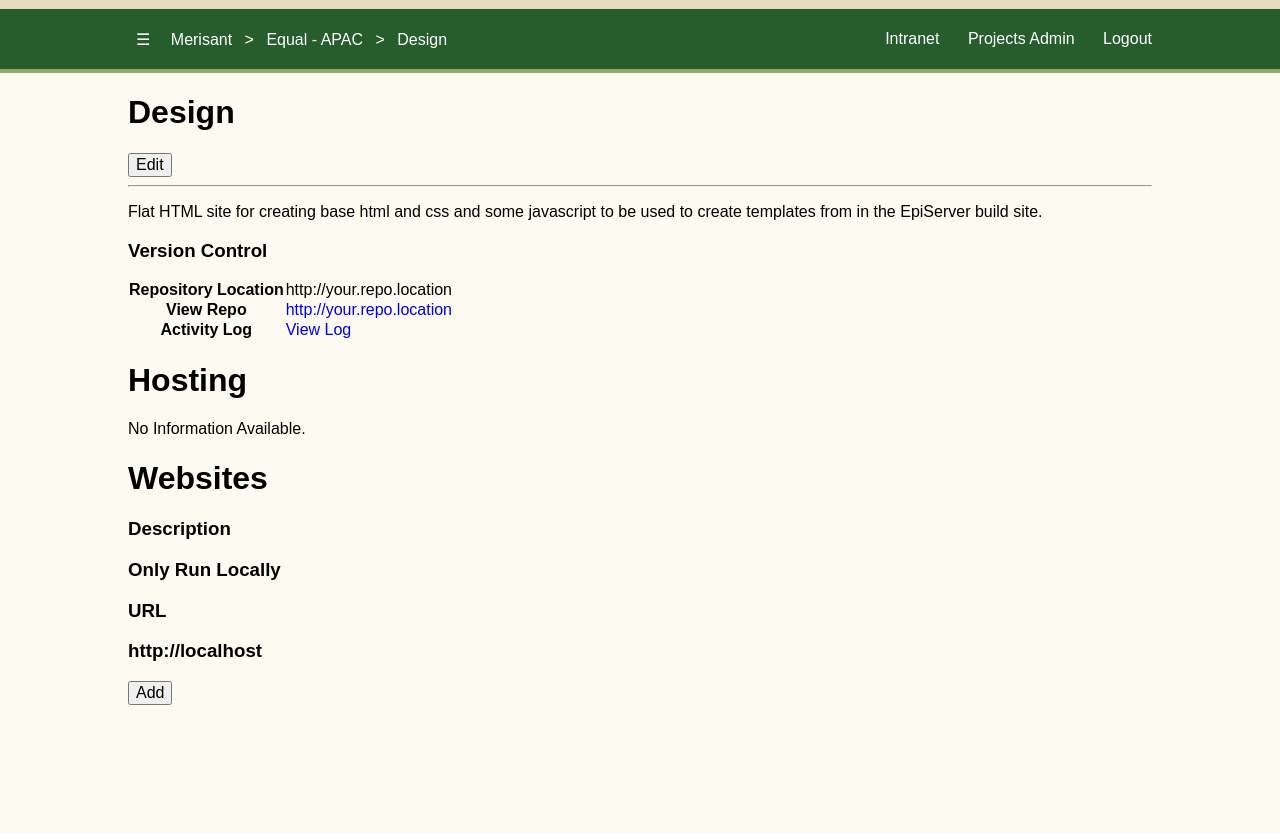
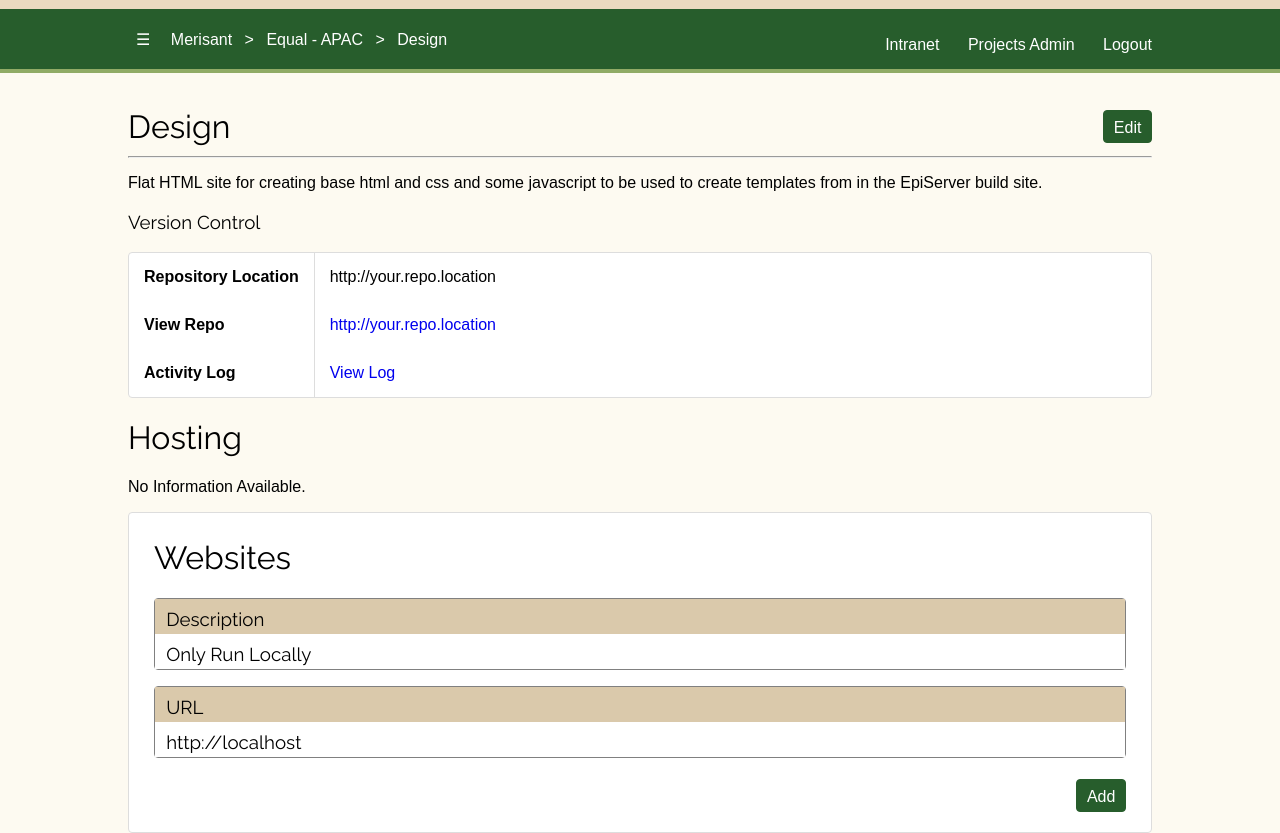
Before and after one commit to DeveloperAlan/orchard-test, a plain HTML site: page index.html in a window 1280 px wide. Shown: the part 84-917 px from the top of the page. Before the commit the page ends 800 px from the top, so only its background shows below. Drawn offline with Linux system fonts and the light colour scheme.

Commit message:
accordian works and css, need to add toggleclass and val for the menu on header

```diff
--- a/css/push.css
+++ b/css/push.css
@@ -22,10 +22,10 @@
 /* Orientation-dependent styles for the content of the menu */
 
 .cbp-spmenu-vertical {
-	width: 240px;
+	width: 300px;
 	height: 100%;
 	top: 156px;
-	padding: 30px;
+	padding: 2em;
 }
 
 .cbp-spmenu-vertical a {
@@ -62,21 +62,21 @@
 }
 
 .cbp-spmenu-push-toright {
-	left: 240px;
+	left: 300px;
 }
 
 .cbp-spmenu-push-toleft {
-	left: -240px;
+	left: -300px;
 }
 
 /* Vertical menu that slides from the left or right */
 
 .cbp-spmenu-left {
-	left: -240px;
+	left: -300px;
 }
 
 .cbp-spmenu-right {
-	right: -240px;
+	right: -300px;
 }
 
 .cbp-spmenu-left.cbp-spmenu-open {
@@ -88,6 +88,14 @@
 
 .cbp-spmenu-right.cbp-spmenu-open {
 	right: 0px;
+}
+
+.cbp-spmenu li {
+	display: block;
+}
+
+.accordian-first li:not(:first-child) {
+	padding-top: 1em;
 }
 
 /* Transitions */
--- a/css/styles.css
+++ b/css/styles.css
@@ -6,7 +6,7 @@ Developer @GA in SYD
 */
 
 /* General Style */
-@import url(http://fonts.googleapis.com/css?family=Lato:300,400,700);
+@import url(http://fonts.googleapis.com/css?family=Raleway:400,700,300,600);
 
 body, html { font-size: 100%; 	padding: 0; margin: 0; }
 
@@ -35,7 +35,30 @@ html {
 	background-color: #fdfaf1;
 }
 
+/* Table */
+table {
+	display: block;
+	background-color: #fff;
+	border-radius: 4px;
+	border: 1px solid #DDD;
+}
+
+th {
+	padding: 15px;
+	border-right: 1px solid #DDD;
+	text-align: left;
+}
+
+td {
+	padding: 15px;
+}
+
 /* Typography */
+h1, h2, h3, h4 {
+	font-family: 'Raleway', sans-serif;
+	font-weight: 400;
+}
+
 a {
 	text-decoration: none;
 }
@@ -69,14 +92,52 @@ p {
 .pull-right {
 	position: absolute;
 	right: 0;
+  padding: 0.4em 0 0.6em;
 }
 
+.column-5 {
+	margin-top: 2em;
+  width: 50%;
+  display: inline-block;
+}
 
-/* Accordian */
-a .accordian-button {
-	display: inline;
-	width: 1em;
-	height: 1em;
+.column-5 h1 {
+	margin: 0.1em 0;
+}
+
+.website-info {
+	background-color: #fff;
+	padding: 5px 25px 25px;
+	border: 1px solid #ddd;
+	border-radius: 4px;
+}
+
+.website-info button {
+  background: #275d2c;
+  color: #FFF;
+  border: 1px solid #275d2c;
+  border-radius: 4px;
+  padding: 0.5em 0.6em 0.3em;
+  float: right;
+  position: relative;
+  top: 5px;
+}
+
+.website-info-content {
+	margin: 1em 0;
+	border: 1px solid #ddd;
+	border: 1px solid grey;
+	border-radius: 4px;
+}
+
+.website-info-content h3 {
+	padding: 0.5em 0.6em 0.2em;
+	background-color: #dac9ab;
+	margin: 0;
+}
+
+.website-info-content h3:last-child {
+	background-color: #fff;
 }
 
 /* Header */
@@ -114,3 +175,15 @@ nav .pull-right li {
 nav .pull-left li {
 	padding: 0 0.5em;
 }
+
+/* Buttons */
+.column-5 button {
+  background: #275d2c;
+  color: #FFF;
+  border: 1px solid #275d2c;
+  border-radius: 4px;
+  padding: 0.5em 0.6em 0.3em;
+  float: right;
+  position: relative;
+  top: 5px;
+}
--- a/index.html
+++ b/index.html
@@ -5,7 +5,6 @@
 	<meta name="description" content="Ochard Admin | Your handsy helper!">
 	<meta name="keywords" content="Orchard, Digital, Marketing, Design">
 	<title>Orchard Equal - APAC</title>
-	<link href='http://fonts.googleapis.com/css?family=Raleway:400,700,300,600' rel='stylesheet' type='text/css'>
 	<link rel="stylesheet" href="css/normalize.css">
 	<link rel="stylesheet" href="css/styles.css">
 	<link rel="stylesheet" href="css/push.css">
@@ -48,25 +47,25 @@
 		<div class="cbp-spmenu cbp-spmenu-vertical cbp-spmenu-left" id="cbp-spmenu-s1">
 			<br>
 			<ul id="items">
-				<li><a href="#">AMC</a></li>
+				<li><a href="#"><span class="plus-minus-toggle"><i class="fa fa-square-o"></i></span> AMC</a></li>
 				<li class="accordian">
 				<a href="#"><span class="plus-minus-toggle"><i class="fa fa-plus-square-o"></i></span> Beiersdorf </a>
 						<ul>
-							<li>Design</li>
+							<li><span class="plus-minus-toggle"><i class="fa fa-square-o"></i></span> Design</li>
 						</ul>
 				</li>
-				<li><a href="#">DST</a></li>
+				<li><a href="#"><span class="plus-minus-toggle"><i class="fa fa-square-o"></i></span> DST</a></li>
 				<li class="accordian">
 				<a href="#"><span class="plus-minus-toggle"><i class="fa fa-plus-square-o"></i></span> Merisant </a>
 						<ul class="accordian-first">
-							<li><span class="plus-minus-toggle"><i class="fa fa-plus-square-o"></i></span><strong>Equal APAC</strong></li>
-							<li>Design</li>
-							<li>Stage</li>
+							<li><span class="plus-minus-toggle"><i class="fa fa-plus-square-o"></i></span><strong> Equal APAC </strong></li>
+							<li><span class="plus-minus-toggle"><i class="fa fa-square-o"></i></span> Design</li>
+							<li><span class="plus-minus-toggle"><i class="fa fa-square-o"></i></span> Stage</li>
 						</ul>
 				</li>
-				<li><a href="#">Electrolux</a></li>
-				<li><a href="#">Fox</a></li>
-				<li><a href="#">Galderma</a></li>
+				<li><a href="#"><span class="plus-minus-toggle"><i class="fa fa-square-o"></i></span> Electrolux</a></li>
+				<li><a href="#"><span class="plus-minus-toggle"><i class="fa fa-square-o"></i></span> Fox</a></li>
+				<li><a href="#"><span class="plus-minus-toggle"><i class="fa fa-square-o"></i></span> Galderma</a></li>
 			</ul>
 		</div>
 		<div id="content">
@@ -105,7 +104,9 @@
 					<h3>URL</h3>
 					<h3>http://localhost</h3>
 				</div>
+
 				<button>Add</button>
+				<div class="clearfix"></div>
 			</div>
 
 		</div>
--- a/javascripts/main.js
+++ b/javascripts/main.js
@@ -23,16 +23,13 @@ $(document).ready(function() {
 		// Tree Menu
 			// First Level Menu
 			$('.accordian > ul').hide();
+			$('.accordian-first:first-child').siblings().hide();
+
 			$('.plus-minus-toggle').click(function(){
-				// $(this).parent().parent().find('.accordian-first').slideToggle('fast');
-				// $(this).parent().parent().find('.accordian-first li:first-child').slideToggle('fast');
 				$(this).parent().parent().find('ul').slideToggle('fast');
 			});
 			// Second Level Menu
 			$('.accordian-first .plus-minus-toggle').click(function(){
-				debugger;
-				$(this).parent().siblings().hide();
-				// $('.accordian-first li').find('').hide();
-				$(this).parent().parent().children().slideToggle('fast');
+				$(this).parent().parent().find('li:not(:first-child)').slideToggle(100);
 			});
 });
```
